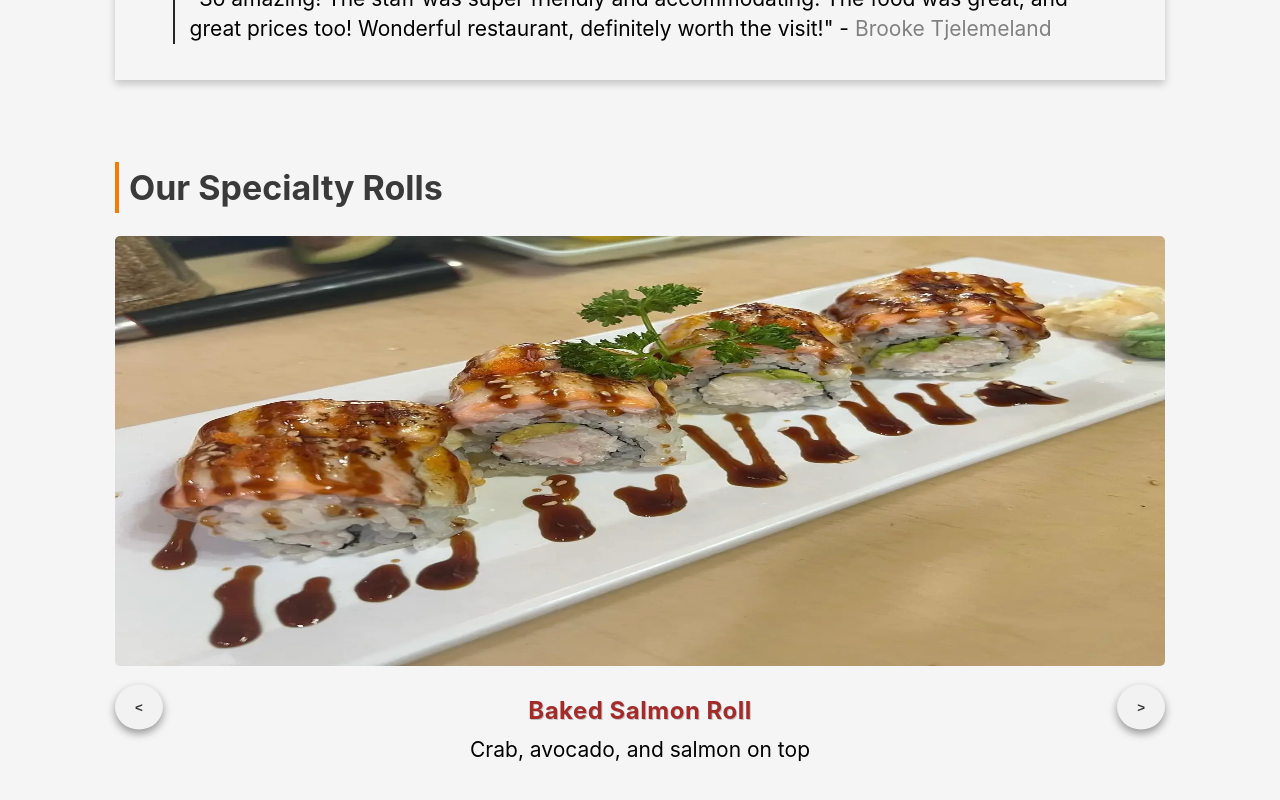
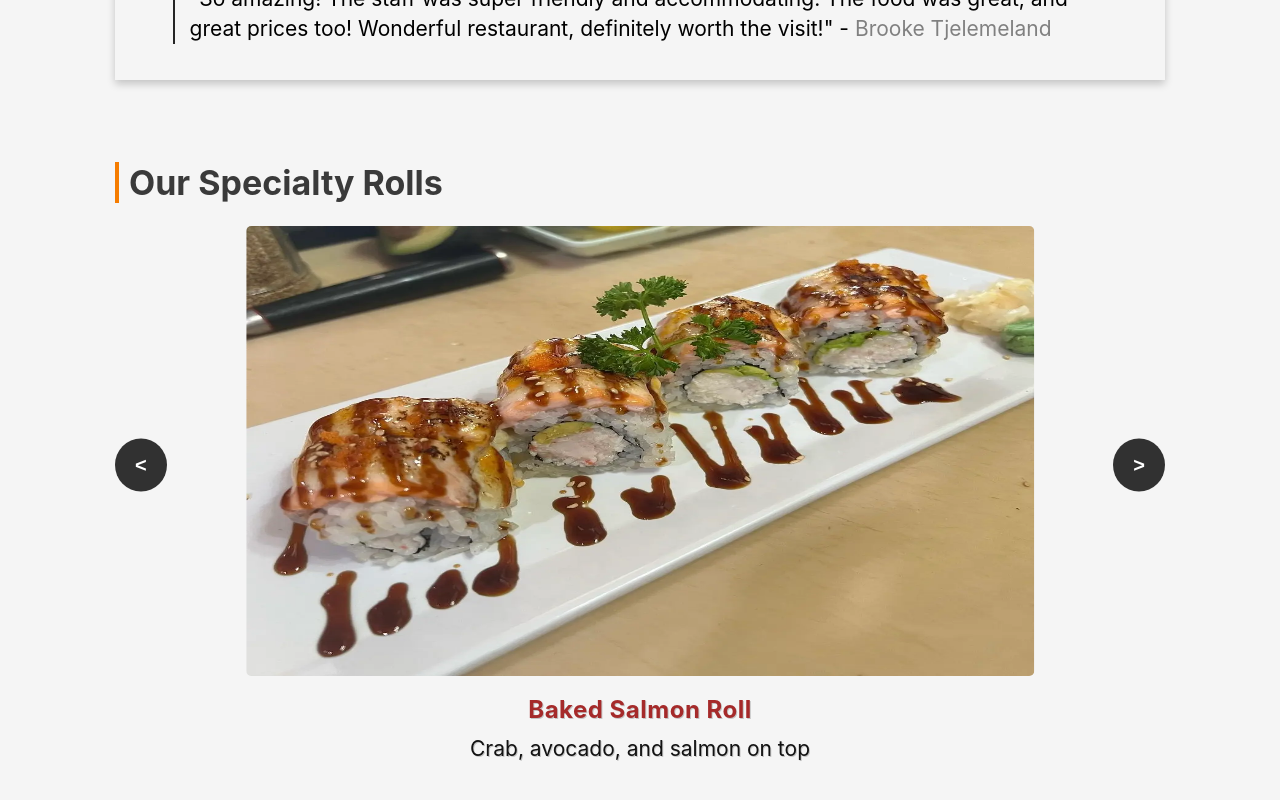
Before and after one commit to JunLee8108/hanara-sushi, a React (Create React App) app: page / in a window 1280 px wide. Shown: the part 2040-2840 px from the top of the page. Built offline with nearby package versions, Linux system fonts and the light colour scheme.

Commit message:
menu specialty updated

```diff
--- a/src/pages/menu/Menu.tsx
+++ b/src/pages/menu/Menu.tsx
@@ -3,7 +3,7 @@ import { menuButton } from "../../components/util/data";
 import { menuList } from "../../components/util/sushiMenuData";
 
 import { Fragment } from "react";
-import { useState, useEffect, useRef } from "react";
+import { useState } from "react";
 
 const filteredSushiList = menuList.filter((data) =>
   data.id.replaceAll(" ", "").includes("SUSHI")
@@ -12,7 +12,7 @@ const filteredSushiList = menuList.filter((data) =>
 export default function Menu() {
   const [menuChoice, setMenuChoice] = useState(filteredSushiList);
   const [activeIndex, setActiveIndex] = useState(0);
-  const didMount = useRef(false);
+  // const didMount = useRef(false);
 
   const handleChocie = (e: React.MouseEvent) => {
     const target = (e.target as HTMLElement).innerHTML.replaceAll(" ", "");
--- a/src/pages/menu/MenuSpecialty.css
+++ b/src/pages/menu/MenuSpecialty.css
@@ -1,188 +1,222 @@
 .menu-specialty-container {
   width: 90%;
-  height: 100%;
+  height: 650px;
   padding: 15px;
-  margin-top: 50px;
-  margin-bottom: -10px;
-  /* margin-bottom: 30px; */
-  /* background-color: red; */
+  margin-top: 30px;
+  position: relative;
+  overflow: hidden;
 }
 
 .menu-specialty-title {
-  width: 60%;
-  box-sizing: border-box;
   color: #3a3a3a;
-}
-
-.menu-title-border-left {
   border-left: 4px solid #f57c00;
-  /* border-left: 4px solid grey; */
   padding-left: 10px;
-  padding-top: 5px;
-  padding-bottom: 5px;
 }
 
 .menu-specialty-img-container {
-  width: 100%;
-  height: 555px;
+  display: flex;
+  justify-content: center;
+  align-items: flex-start;
+  height: 440px;
+  gap: 2rem;
   position: relative;
-  display: flex;
-  flex-direction: column;
-  border-radius: 5px;
-  /* background-color: red; */
-  /* box-shadow: 0 4px 8px 0 rgba(0, 0, 0, 0.2); */
 }
 
-.menu-specailty-img {
-  width: 60%;
-  height: 430px;
-  /* margin-top: 60px; */
+.menu-specialty-imgbox {
+  width: 100%;
+  height: 420px;
+  position: relative;
+}
+
+.menu-specialty-center-img,
+.menu-specialty-left-right-img {
+  -webkit-user-select: none;
+  -khtml-user-select: none;
+  -moz-user-select: none;
+  -o-user-select: none;
+  user-select: none;
+  -webkit-user-drag: none;
+  -khtml-user-drag: none;
+  -moz-user-drag: none;
+  -o-user-drag: none;
+  user-drag: none;
+}
+
+.menu-specialty-center-img {
+  width: 600px;
+  height: 450px;
+  position: absolute;
+  top: 0%;
+  left: -40%;
+  transition: opacity 0.8s ease;
+  opacity: 0;
   border-radius: 5px;
+  z-index: 10;
+}
+
+.menu-specialty-left-right-img {
+  width: 100%;
+  height: 420px;
   position: absolute;
-  top: 0;
-  left: 50%;
-  transform: translateX(-50%);
+  top: 0%;
+  left: 0%;
+  transition: opacity 0.8s ease;
+  cursor: pointer;
   opacity: 0;
-  transition: 0.8s all ease;
-  display: block;
+  border-radius: 5px;
+  /* transform: translateX(20%); */
 }
 
 .carousel-control-prev,
 .carousel-control-next {
   position: absolute;
-  top: 40%;
+  top: 50%;
   transform: translateY(-50%);
   background-color: #f2f2f2;
-  box-shadow: 0 4px 8px 0 rgba(0, 0, 0, 0.4);
   color: #333;
   padding: 15px 20px;
   cursor: pointer;
-  z-index: 2;
-  transition: 0.3s all ease;
   font-weight: bold;
   border-radius: 50%;
   border: none;
+  z-index: 10;
+  transition: background-color 0.3s ease;
+}
+
+.carousel-control-prev:hover,
+.carousel-control-next:hover {
+  background-color: rgba(0, 0, 0, 0.8);
+  color: white;
 }
 
 .carousel-control-prev {
-  left: 120px;
+  left: 10px;
 }
 
 .carousel-control-next {
-  right: 120px;
-}
-
-.carousel-control-next:hover,
-.carousel-control-prev:hover {
-  color: white;
-  background-color: rgba(0, 0, 0, 0.8);
+  right: 10px;
 }
 
 .menu-specialty-name {
+  letter-spacing: 0.5px;
+  opacity: 0;
+  transition: all 0.3s ease;
   position: absolute;
   left: 50%;
   transform: translateX(-50%);
-  top: 435px;
-  opacity: 0;
-  transition: 0.4s all ease;
+  top: 540px;
+  color: brown;
   text-shadow: 1px 1px rgba(0, 0, 0, 0.2);
-  letter-spacing: 0.5px;
-  color: brown;
-  text-align: center;
 }
 
 .menu-specialty-content {
+  opacity: 0;
   position: absolute;
   left: 50%;
   transform: translateX(-50%);
-  top: 485px;
-  opacity: 0;
-  width: 90%;
+  top: 580px;
+  transition: all 0.3s ease;
   text-align: center;
-  transition: 0.4s all ease;
+  color: #121212;
+  text-shadow: 1px 1px rgba(0, 0, 0, 0.2);
 }
 
 .active {
   opacity: 1;
+  z-index: 5;
+}
+
+.active-fade {
+  opacity: 0.2;
 }
 
 @media screen and (max-width: 1280px) {
   .menu-specialty-container {
-    /* background-color: red; */
     margin-top: 30px;
-    margin-bottom: -5px;
+    height: 680px;
   }
 
-  .menu-specialty-title {
-    width: 100%;
-    box-sizing: border-box;
+  .menu-specialty-left-right-img {
+    display: none;
   }
 
-  .menu-specialty-img-container {
-    width: 100%;
-    height: 560px;
+  .menu-specialty-imgbox:nth-child(1) {
+    display: none;
   }
 
-  .menu-specailty-img {
-    margin-top: unset;
-    width: 100%;
+  .menu-specialty-imgbox:nth-child(3) {
+    display: none;
   }
 
-  .carousel-control-prev,
-  .carousel-control-next {
-    top: 84%;
+  .menu-specialty-center-img {
+    width: 75%;
+    left: 50%;
+    transform: translateX(-50%);
+  }
+
+  .carousel-control-next,
+  .carousel-control-prev {
+    background-color: rgba(0, 0, 0, 0.8);
+    font-weight: bold;
+    font-size: 20px;
+    color: white;
+  }
+
+  .carousel-control-next:hover,
+  .carousel-control-prev:hover {
+    background-color: rgba(0, 0, 0, 0.8);
   }
 
   .carousel-control-prev {
-    left: 0;
+    left: 15px;
   }
 
   .carousel-control-next {
-    right: 0;
+    right: 15px;
   }
 
   .menu-specialty-name {
-    width: 100%;
-    top: 440px;
+    top: 550px;
   }
 
   .menu-specialty-content {
-    top: 480px;
+    width: 580px;
+    top: 590px;
   }
 }
 
 @media screen and (max-width: 767px) {
   .menu-specialty-container {
-    margin-top: unset;
-    margin-bottom: -10px;
+    margin-top: 10px;
+    height: 590px;
   }
 
-  .menu-specialty-img-container {
-    height: 420px;
-    /* background-color: red; */
+  .menu-specialty-center-img {
+    width: 100%;
+    height: 400px;
   }
 
-  .menu-specailty-img {
-    width: 100%;
-    height: 300px;
+  .carousel-control-next,
+  .carousel-control-prev {
+    font-size: 15px;
+    padding: 10px 15px;
+    transform: unset;
+    top: 45%;
   }
 
-  .carousel-control-prev,
-  .carousel-control-next {
-    top: 80%;
-    border-radius: unset;
-    padding: 12px 13px;
-    width: auto;
+  .menu-specialty-name,
+  .menu-specialty-content {
+    text-align: center;
   }
 
   .menu-specialty-name {
-    top: 310px;
-    width: 100%;
+    width: 90%;
+    top: 485px;
   }
 
   .menu-specialty-content {
-    top: 350px;
-    width: 90%;
+    width: 80%;
+    top: 520px;
     line-height: 25px;
   }
 }
--- a/src/pages/menu/MenuSpecialty.tsx
+++ b/src/pages/menu/MenuSpecialty.tsx
@@ -1,9 +1,10 @@
+import React, { useState } from "react";
 import "./Menu.css";
 import "./MenuSpecialty.css";
 
-import { useState } from "react";
 import { Fragment } from "react";
 
+// Import your images
 const bakedRoll = require("../../assets/Baked-Salmon-Roll.webp");
 const HallelujahRoll = require("../../assets/Hallelujah-Roll.webp");
 const RainbowRoll = require("../../assets/Rainbow-Roll.webp");
@@ -25,7 +26,7 @@ export default function MenuSpecialty() {
       img: HallelujahRoll,
     },
     {
-      id: 1,
+      id: 2,
       name: "Rainbow Roll",
       content: "Spicy tuna, cucumber, avocado, and salmon on top",
       img: RainbowRoll,
@@ -44,26 +45,66 @@ export default function MenuSpecialty() {
     );
   };
 
+  const getPreviousImageIndex = () => {
+    return currentImage === 0 ? specialtyData.length - 1 : currentImage - 1;
+  };
+
+  const getNextImageIndex = () => {
+    return currentImage === specialtyData.length - 1 ? 0 : currentImage + 1;
+  };
+
   return (
     <div className="menu-specialty-container mg-left-right-auto">
-      <h1 className="menu-specialty-title menu-title-border-left mg-left-right-auto">
-        Our Specialty Rolls
-      </h1>
+      <h1 className="menu-specialty-title">Our Specialty Rolls</h1>
 
-      <div className="menu-specialty-img-container mg-left-right-auto">
-        {specialtyData.map((src, index) => {
+      <div className="menu-specialty-img-container">
+        <div className="menu-specialty-imgbox">
+          {specialtyData.map((content, index) => {
             return (
               <img
+                src={content.img}
+                className={`menu-specialty-left-right-img ${
+                  index === getPreviousImageIndex() ? "active-fade" : ""
+                } `}
+                onClick={goToPrevious}
                 key={index}
-              loading="lazy"
-              src={src.img}
-              alt="Specialty Roll"
-              className={`menu-specailty-img ${
-                index === currentImage ? "active" : ""
-              }`}
-            />
+                alt="specialty roll"
+              ></img>
             );
           })}
+        </div>
+
+        <div className="menu-specialty-imgbox">
+          {specialtyData.map((content, index) => {
+            return (
+              <img
+                src={content.img}
+                className={`menu-specialty-center-img ${
+                  index === currentImage ? "active" : ""
+                } `}
+                key={index}
+                alt="specialty roll"
+              ></img>
+            );
+          })}
+        </div>
+
+        <div className="menu-specialty-imgbox">
+          {specialtyData.map((content, index) => {
+            return (
+              <img
+                src={content.img}
+                className={`menu-specialty-left-right-img ${
+                  index === getNextImageIndex() ? "active-fade" : ""
+                }`}
+                onClick={goToNext}
+                key={index}
+                alt="specialty roll"
+              ></img>
+            );
+          })}
+        </div>
+      </div>
 
       <button className="carousel-control-prev" onClick={goToPrevious}>
         &lt;
@@ -94,6 +135,5 @@ export default function MenuSpecialty() {
         );
       })}
     </div>
-    </div>
   );
 }
```
Lines whose indentation alone changed are shown as unchanged.
